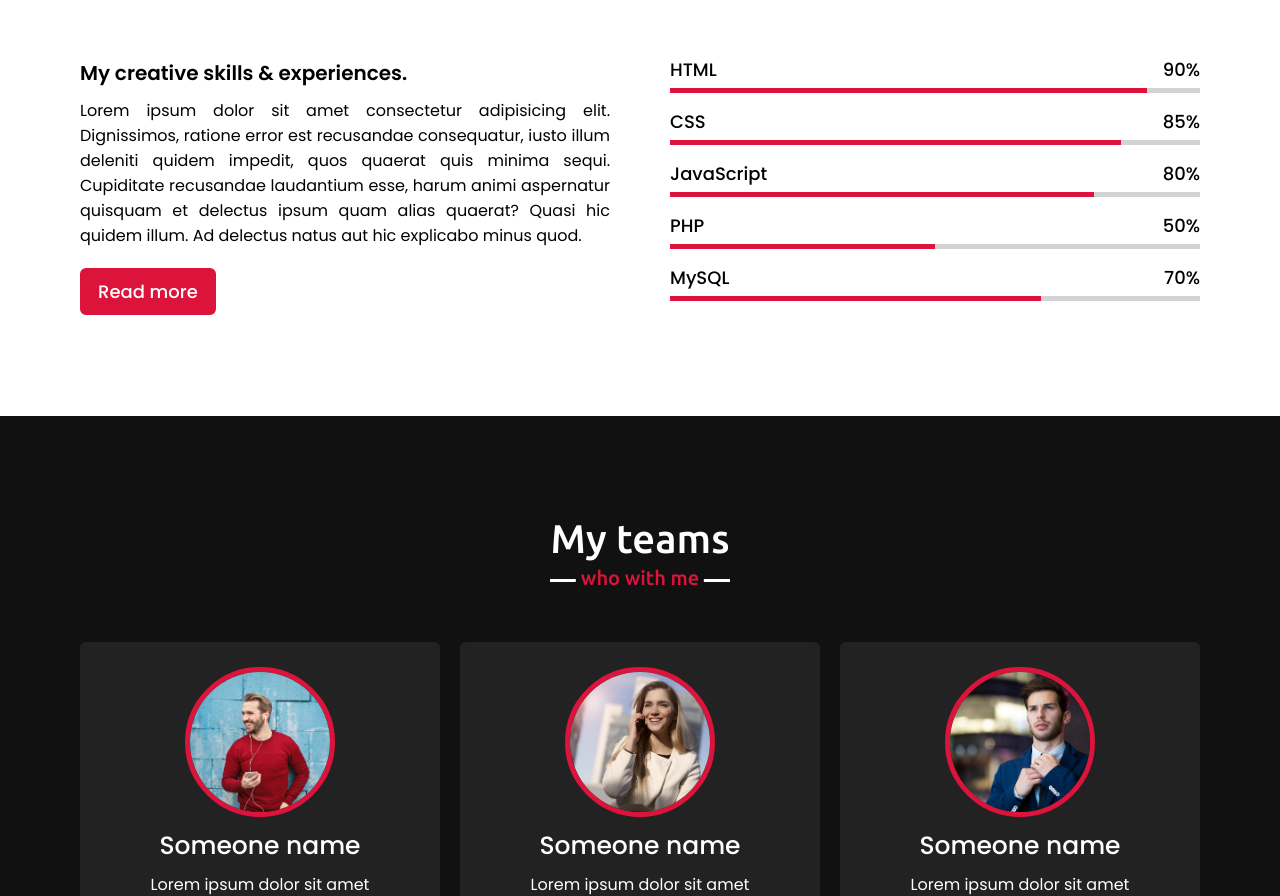
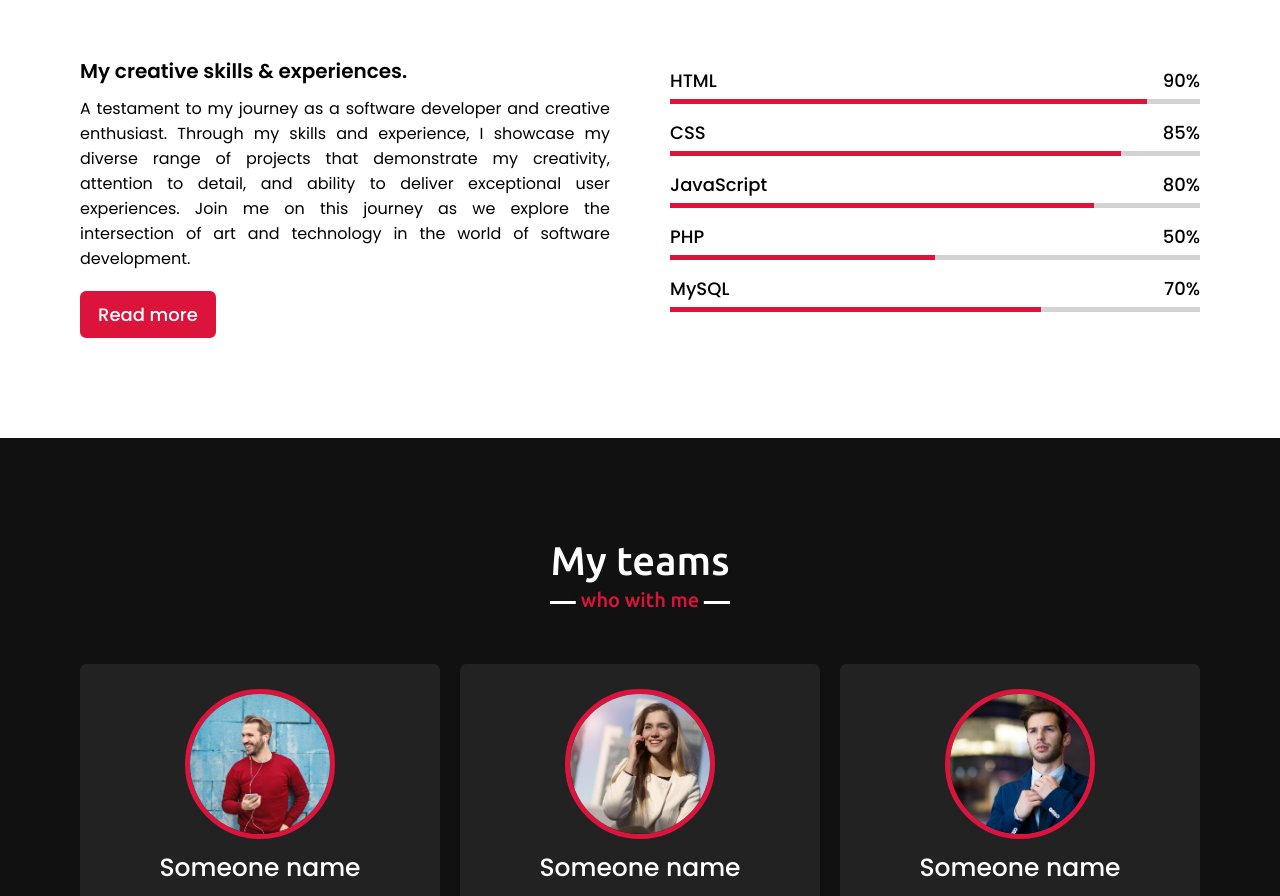
Before and after one commit to meghanagaraju/Portfolio.github.io, a plain HTML site: page index.html in a window 1280 px wide. Shown: the part 2310-3206 px from the top of the page. Drawn offline with nearby package versions, Linux system fonts and the light colour scheme.

Commit message:
Update index.html

```diff
--- a/index.html
+++ b/index.html
@@ -105,7 +105,7 @@
             <div class="skills-content">
                 <div class="column left">
                     <div class="text">My creative skills & experiences.</div>
-                    <p>Lorem ipsum dolor sit amet consectetur adipisicing elit. Dignissimos, ratione error est recusandae consequatur, iusto illum deleniti quidem impedit, quos quaerat quis minima sequi. Cupiditate recusandae laudantium esse, harum animi aspernatur quisquam et delectus ipsum quam alias quaerat? Quasi hic quidem illum. Ad delectus natus aut hic explicabo minus quod.</p>
+                    <p>A testament to my journey as a software developer and creative enthusiast. Through my skills and experience, I showcase my diverse range of projects that demonstrate my creativity, attention to detail, and ability to deliver exceptional user experiences. Join me on this journey as we explore the intersection of art and technology in the world of software development.</p>
                     <a href="#">Read more</a>
                 </div>
                 <div class="column right">
```
